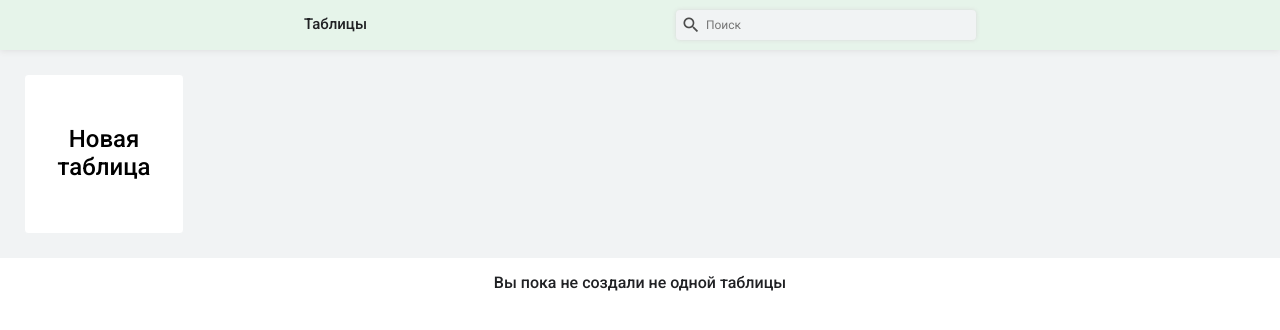
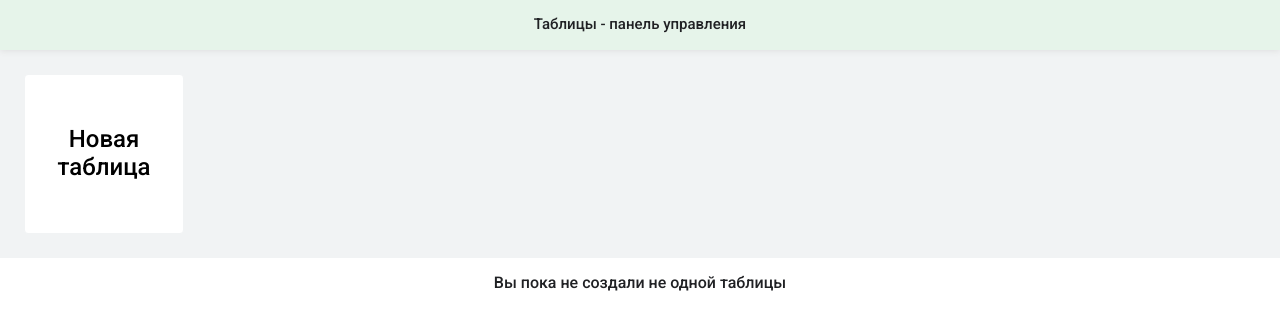
Before and after one commit to DaniilSintsov/excel, a website built with webpack: page src/index.html in a window 1280 px wide. Built offline with nearby package versions, Linux system fonts and the light colour scheme.

Commit message:
edit dashboard

```diff
--- a/src/pages/DashboardPage.js
+++ b/src/pages/DashboardPage.js
@@ -8,13 +8,7 @@
     return $.create('div', 'db').html(/* html */ `
       <div class="db">
         <div class="db__header">
-          <a href="#">Таблицы</a>
-          <form class="db__form" action="#">
-            <button type="submit">
-              <span class="material-icons">search</span>
-            </button>
-            <input type="search" placeholder="Поиск">
-          </form>
+          <h1>Таблицы - панель управления</h1>
         </div>
 
         <div class="db__new">
--- a/src/scss/dashboard.scss
+++ b/src/scss/dashboard.scss
@@ -17,17 +17,11 @@
     z-index: 1000;
     box-shadow: 0 0 7px #d9d9d9;
 
-    &>a {
+    & > h1 {
       margin: 0;
       font-size: 15px;
       font-weight: 500;
-      text-decoration: none;
-      cursor: pointer;
       color: #202124;
-
-      &:hover {
-        text-decoration: underline;
-      }
     }
   }
 
@@ -57,7 +51,7 @@
     & input {
       width: 100%;
       height: 100%;
-      background: #F1F3F4;
+      background: #f1f3f4;
       -webkit-border-radius: 4px;
       -moz-border-radius: 4px;
       border-radius: 4px;
@@ -75,7 +69,7 @@
   &__new {
     margin-top: $db-header-height;
     padding: 1.5rem;
-    background: #F1F3F4;
+    background: #f1f3f4;
   }
 
   &__create {
@@ -85,7 +79,7 @@
     -webkit-border-radius: 4px;
     -moz-border-radius: 4px;
     border-radius: 4px;
-    border: 1px solid #F1F3F4;
+    border: 1px solid #f1f3f4;
     display: flex;
     font-size: 1.5rem;
     justify-content: center;
@@ -106,7 +100,7 @@
     max-width: 1000%;
     margin: 0 auto;
 
-    &>p {
+    & > p {
       color: #202124;
       font-weight: 500;
       font-size: 16px;
```
